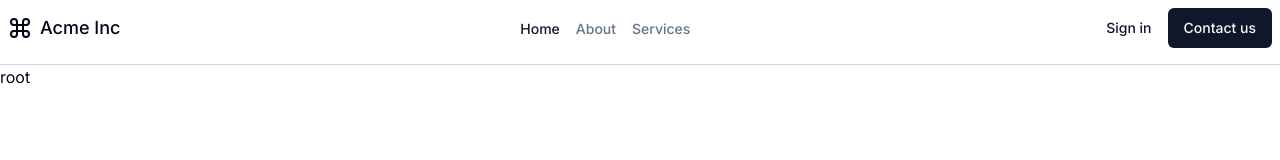
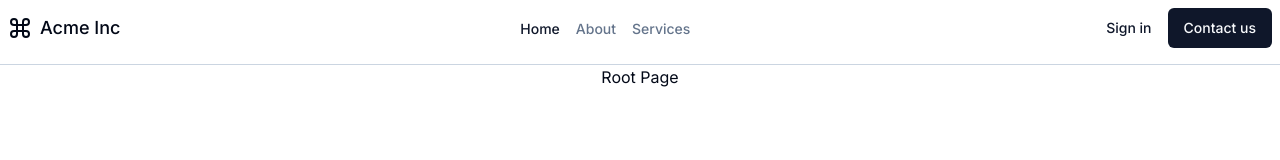
Before and after one commit to nicoheredia59/git-flow-test, a Next.js app: page / in a window 1280 px wide. Shown: the top 160 px of the page. Built offline with nearby package versions, Linux system fonts and the light colour scheme.

Commit message:
refactor: update root page

```diff
--- a/app/(root)/page.tsx
+++ b/app/(root)/page.tsx
@@ -1,9 +1,20 @@
+'use client'
+
 import * as React from 'react'
 
 export default function RootPage () {
+  // Prevent Hydration conflicts
+  const [mounted, setIsMounted] = React.useState(false)
+
+  React.useEffect(() => {
+    setIsMounted(true)
+  }, [])
+
+  if (!mounted) return null
+
   return (
-    <div>
-      root
-    </div>
+    <main className='grid place-items-center'>
+      Root Page
+    </main>
   )
 }
```
